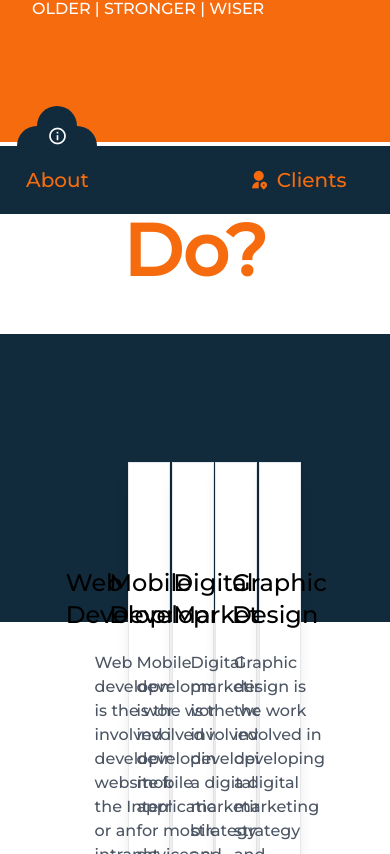
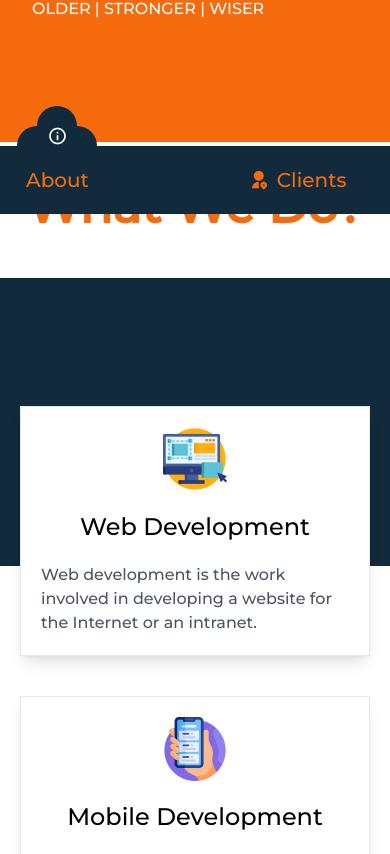
Before and after one commit to Plyavinskiy/marketing-agency, a React (Create React App) app: page /about in a window 390 px wide. Shown: the part 590-1444 px from the top of the page. Built offline with nearby package versions, Linux system fonts and the light colour scheme.

Commit message:
style: add the responsiveness to the What We Do section of the About Page

```diff
--- a/src/pages/About/WhatWeDo.js
+++ b/src/pages/About/WhatWeDo.js
@@ -30,16 +30,16 @@ const services = [
 
 function WhatWeDo() {
   return (
-    <div className="z-20">
-      <h2 className="text-secondary text-7xl text-center z-20 font-semibold">
+    <div className="z-20 sm:mt-10">
+      <h2 className="text-secondary text-7xl text-center z-20 font-semibold sm:text-5xl">
         What We Do?
       </h2>
       <div className="h-72 w-full bg-primary mt-12"></div>
-      <div className="grid grid-cols-4 gap-10 mx-32 -mt-40">
+      <div className="grid grid-cols-4 sm:grid-cols-1 gap-10 mx-32 sm:mx-0 -mt-40 sm:w-full sm:px-5">
         {services.map((service) => (
           <div
             key={service.title}
-            className="p-5 bg-white border shadow-lg flex flex-col items-center space-y-5 transform hover:scale-105 duration-500"
+            className="p-5 bg-white border shadow-lg flex flex-col items-center space-y-5 transform hover:scale-105 duration-500 sm:w-full"
           >
             <img src={service.icon} alt={service.title} className="h-16 w-16" />
             <h2 className="text-2xl">{service.title}</h2>
```
